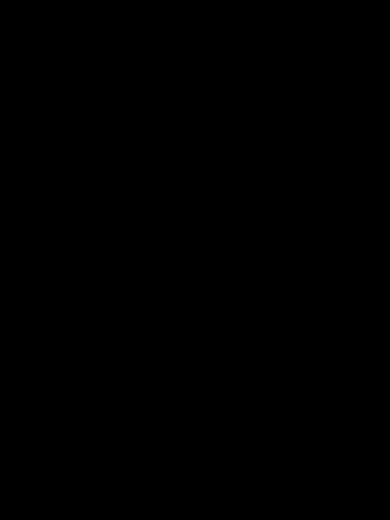
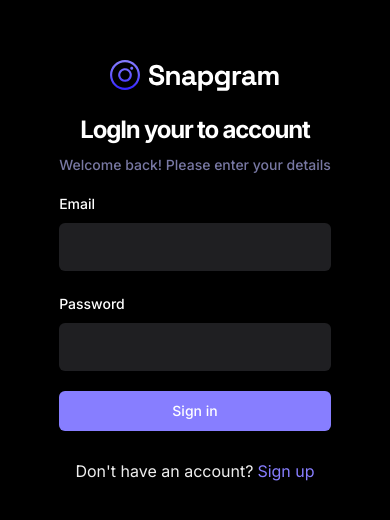
Before and after one commit to Ahmed-Azoz1/Instaram-Clone, a React (Vite) app: page /sign-in in a window 390 px wide. Shown: the part 152-672 px from the top of the page. Built offline with nearby package versions, Linux system fonts and the light colour scheme; no server answers.

Commit message:
Fixed error in api -> getcurrentUser

```diff
--- a/package.json
+++ b/package.json
@@ -15,7 +15,7 @@
     "@radix-ui/react-slot": "^1.0.2",
     "@radix-ui/react-toast": "^1.1.5",
     "@tanstack/react-query": "^5.28.12",
-    "appwrite": "^14.0.0",
+    "appwrite": "^13.0.0",
     "class-variance-authority": "^0.7.0",
     "clsx": "^2.1.0",
     "lucide-react": "^0.364.0",
--- a/src/_auth/AuthLayout.tsx
+++ b/src/_auth/AuthLayout.tsx
@@ -1,25 +1,53 @@
-import { Outlet,Navigate } from "react-router-dom"
+// import { Outlet,Navigate } from "react-router-dom"
 
-const AuthLayout = () => {
-    const isAuthenticated = false;
+// const AuthLayout = () => {
+//     const isAuthenticated = false;
 
-    return (
-        <>
-            {isAuthenticated ?
-            (
-                <Navigate to='/' />
-            ):
-            <>
-                <section className="flex flex-1 justify-center items-center flex-col py-10">
-                    <Outlet />
-                </section>
+//     return (
+//         <>
+//             {isAuthenticated ?
+//             (
+//                 <Navigate to='/' />
+//             ):
+//             <>
+//                 <section className="flex flex-1 justify-center items-center flex-col py-10">
+//                     <Outlet />
+//                 </section>
 
 
-                <img className="hidden xl:block h-screen w-1/2 object-cover bg-no-repeat" src="/assets/images/side-img.svg" alt="logo" />
-            </>
-            }
+//                 <img className="hidden xl:block h-screen w-1/2 object-cover bg-no-repeat" src="/assets/images/side-img.svg" alt="logo" />
+//             </>
+//             }
+//         </>
+//     )
+// }
+
+// export default AuthLayout
+
+import { Outlet, Navigate } from "react-router-dom";
+
+import { useUserContext } from "@/context/AuthContext";
+
+export default function AuthLayout() {
+  const { isAuthenticated } = useUserContext();
+
+  return (
+    <>
+      {isAuthenticated ? (
+        <Navigate to="/" />
+      ) : (
+        <>
+          <section className="flex flex-1 justify-center items-center flex-col py-10">
+            <Outlet />
+          </section>
+
+          <img
+            src="/assets/images/side-img.svg"
+            alt="logo"
+            className="hidden xl:block h-screen w-1/2 object-cover bg-no-repeat"
+          />
         </>
-    )
+      )}
+    </>
+  );
 }
-
-export default AuthLayout
--- a/src/_auth/forms/SigninForm.tsx
+++ b/src/_auth/forms/SigninForm.tsx
@@ -1,9 +1,121 @@
+import { SigninValidation } from "@/lib/validation"
+import { zodResolver } from "@hookform/resolvers/zod"
+import { Button } from "@/components/ui/button"
+import { useForm } from "react-hook-form"
+import { Form, FormControl, FormField, FormItem, FormLabel, FormMessage } from "@/components/ui/form"
+import { Input } from "@/components/ui/input"
+import { z } from "zod"
+import Loader from "@/components/shared/Loader"
+import { Link,useNavigate } from "react-router-dom"
+import { useToast } from "@/components/ui/use-toast"
+import { useSignInAccount } from "@/lib/react-query/queriesAndMutations"
+import { useUserContext } from "@/context/AuthContext"
+
+
 
 
 
 const SigninForm = () => {
+
+    const navigate = useNavigate()
+    const {toast} = useToast();
+    const {checkAuthUser,isLoading:isUserLoading} = useUserContext()
+
+    const {mutateAsync:signInAccount} = useSignInAccount();
+
+     // 1. Define your form.
+    const form = useForm<z.infer<typeof SigninValidation>>({
+        resolver: zodResolver(SigninValidation),
+        defaultValues: {
+        email:'',
+        password:'',
+        },
+    })
+
+    // 2. Define a submit handler.
+    async function onSubmit(values: z.infer<typeof SigninValidation>) {
+        // Do something with the form values.
+        // ✅ This will be type-safe and validated.
+
+        const session = await signInAccount({
+            email:values.email,
+            password:values.password,
+        })
+        console.log(session)
+        if(!session){
+            return toast({title:'Sign in failed.Please try again.'})
+        }
+
+        const isLoggedIn = await checkAuthUser();
+
+        if(isLoggedIn){
+            form.reset();
+            console.log('navigat')
+            navigate('/');
+        }else{
+            toast({title:'Sign up failed.Please try again.'})
+        }
+    }
+
     return (
-        <div></div>
+        <>
+            <Form {...form}>
+                <div className="sm:w-420 flex-center flex-col">
+                    <img src="/assets/images/logo.svg" alt="logo" />
+                    <h2 className="h3-bold md:h2-bold pt-5 sm:pt-12">LogIn your to account</h2>
+                    <p className="text-light-3 small-medium md:base-regular mt-2">Welcome back! Please enter your details</p>
+
+                <form onSubmit={form.handleSubmit(onSubmit)} className="flex flex-col gap-5 w-full mt-4">
+
+                    <FormField
+                    control={form.control}
+                    name="email"
+                    render={({ field }) => (
+                        <FormItem>
+                        <FormLabel>Email</FormLabel>
+                        <FormControl>
+                            <Input type="text" className="shad-input" {...field} />
+                        </FormControl>
+                        <FormMessage />
+                        </FormItem>
+                    )}
+                    />
+
+                    <FormField
+                    control={form.control}
+                    name="password"
+                    render={({ field }) => (
+                        <FormItem>
+                        <FormLabel>Password</FormLabel>
+                        <FormControl>
+                            <Input type="password" className="shad-input" {...field} />
+                        </FormControl>
+                        <FormMessage />
+                        </FormItem>
+                    )}
+                    />
+                    <Button className="shad-button_primary" type="submit">
+                        {isUserLoading ?
+                        (
+                            <div className="flex-center gap-2">
+                                <Loader /> Loading...
+                            </div>
+                        )
+                        :
+                        (
+                            "Sign in"
+                        )
+                        }
+                    </Button>
+
+                    <p className="text-small-regular text-light-2 text-center mt-2">
+                        Don't have an account?
+                        <Link className="text-primary-500 text-semibold ml-1" to='/sign-up'>Sign up</Link>
+                    </p>
+                </form>
+                </div>
+            </Form>
+        </>
     )
 }
 
--- a/src/_auth/forms/SignupForm.tsx
+++ b/src/_auth/forms/SignupForm.tsx
@@ -6,9 +6,10 @@
 import { Input } from "@/components/ui/input"
 import { z } from "zod"
 import Loader from "@/components/shared/Loader"
-import { Link } from "react-router-dom"
+import { Link,useNavigate } from "react-router-dom"
 import { useToast } from "@/components/ui/use-toast"
 import { useCreateUserAccount, useSignInAccount } from "@/lib/react-query/queriesAndMutations"
+import { useUserContext } from "@/context/AuthContext"
 
 
 
@@ -16,10 +17,12 @@
 
 const SignupForm = () => {
 
+    const navigate = useNavigate()
     const {toast} = useToast();
+    const {checkAuthUser,isLoading:isUserLoading} = useUserContext()
 
-    const {mutateAsync:createUserAccount,isLoading:isCreatingUser} = useCreateUserAccount();
-    const {mutateAsync:signInAccount,isLoading:isSigninIn} = useSignInAccount();
+    const {mutateAsync:createUserAccount,isPending:isCreatingUser} = useCreateUserAccount();
+    const {mutateAsync:signInAccount,isPending:isSigninIn} = useSignInAccount();
 
      // 1. Define your form.
     const form = useForm<z.infer<typeof SignupValidation>>({
@@ -51,7 +54,13 @@
             return toast({title:'Sign in failed.Please try again.'})
         }
 
-        console.log(newUser)
+        const isLoggedIn = await checkAuthUser();
+        if(isLoggedIn){
+            form.reset();
+            navigate('/');
+        }else{
+            toast({title:'Sign up failed.Please try again.'})
+        }
     }
 
     return (
--- a/src/context/AuthContext.tsx
+++ b/src/context/AuthContext.tsx
@@ -21,6 +21,15 @@
     setIsAuthenticated:()=>{},
     checkAuthUser:async ()=> false as boolean,
 }
+
+type IContextType = {
+    user: IUser;
+    isLoading: boolean;
+    setUser: React.Dispatch<React.SetStateAction<IUser>>;
+    isAuthenticated: boolean;
+    setIsAuthenticated: React.Dispatch<React.SetStateAction<boolean>>;
+    checkAuthUser: () => Promise<boolean>;
+};
 
 const AuthContext = createContext<IContextType>(INITAL_STATE);
 
@@ -57,6 +66,13 @@
         }
     };
 
+    useEffect(()=>{
+        if( localStorage.getItem('cookieFallback') === '[]' || localStorage.getItem('cookieFallback') === null  ){
+            navigate('/sign-in')
+        }
+        checkAuthUser();
+    },[])
+
     const value = {
         user,
         setUser,
@@ -66,14 +82,6 @@
         setIsAuthenticated,
         checkAuthUser,
     }
-
-    useEffect(()=>{
-        if( localStorage.getItem('cookieFallback') === '[]' ||
-            localStorage.getItem('cookieFallback') === null ){
-            navigate('/sign-in')
-        }
-        checkAuthUser();
-    },[])
 
     return (
         <AuthContext.Provider value={value}>
--- a/src/lib/appwrite/config.ts
+++ b/src/lib/appwrite/config.ts
@@ -12,8 +12,8 @@
 
 export const client = new Client();
 
+client.setEndpoint(appwriteConfig.url);
 client.setProject(appwriteConfig.projectId);
-client.setEndpoint(appwriteConfig.url)
 
 
 export const account = new Account(client);
--- /dev/null
+++ b/src/lib/react-query/QueryProvider.tsx
@@ -0,0 +1,13 @@
+import React from "react";
+import { QueryClient, QueryClientProvider } from "@tanstack/react-query"
+
+
+const queryClient = new QueryClient();
+
+export const QueryProvider = ({children}:{children:React.ReactNode}) => {
+    return (
+        <QueryClientProvider client={queryClient}>
+            {children}
+        </QueryClientProvider>
+    )
+}
--- a/src/lib/validation/index.ts
+++ b/src/lib/validation/index.ts
@@ -6,3 +6,9 @@
     email: z.string().email(),
     password: z.string().min(8,{message:'Password must be at least 8 characters'}),
 })
+
+
+export const SigninValidation = z.object({
+    email: z.string().email(),
+    password: z.string().min(8,{message:'Password must be at least 8 characters'}),
+})
--- a/src/main.tsx
+++ b/src/main.tsx
@@ -1,10 +1,16 @@
 import  ReactDOM from "react-dom/client";
 import { BrowserRouter as Router } from "react-router-dom";
 import App from "./App";
+import AuthProvider from "./context/AuthContext";
+import { QueryProvider } from "./lib/react-query/QueryProvider";
 
 
 ReactDOM.createRoot(document.getElementById('root')!).render(
     <Router>
-        <App />
+        <QueryProvider>
+            <AuthProvider>
+                <App />
+            </AuthProvider>
+        </QueryProvider>
     </Router>
 )
```
Also changed, not shown: src/lib/appwrite/api.ts (+18 -5 lines), 2 other files (tests, documents, lock files or other folders).
